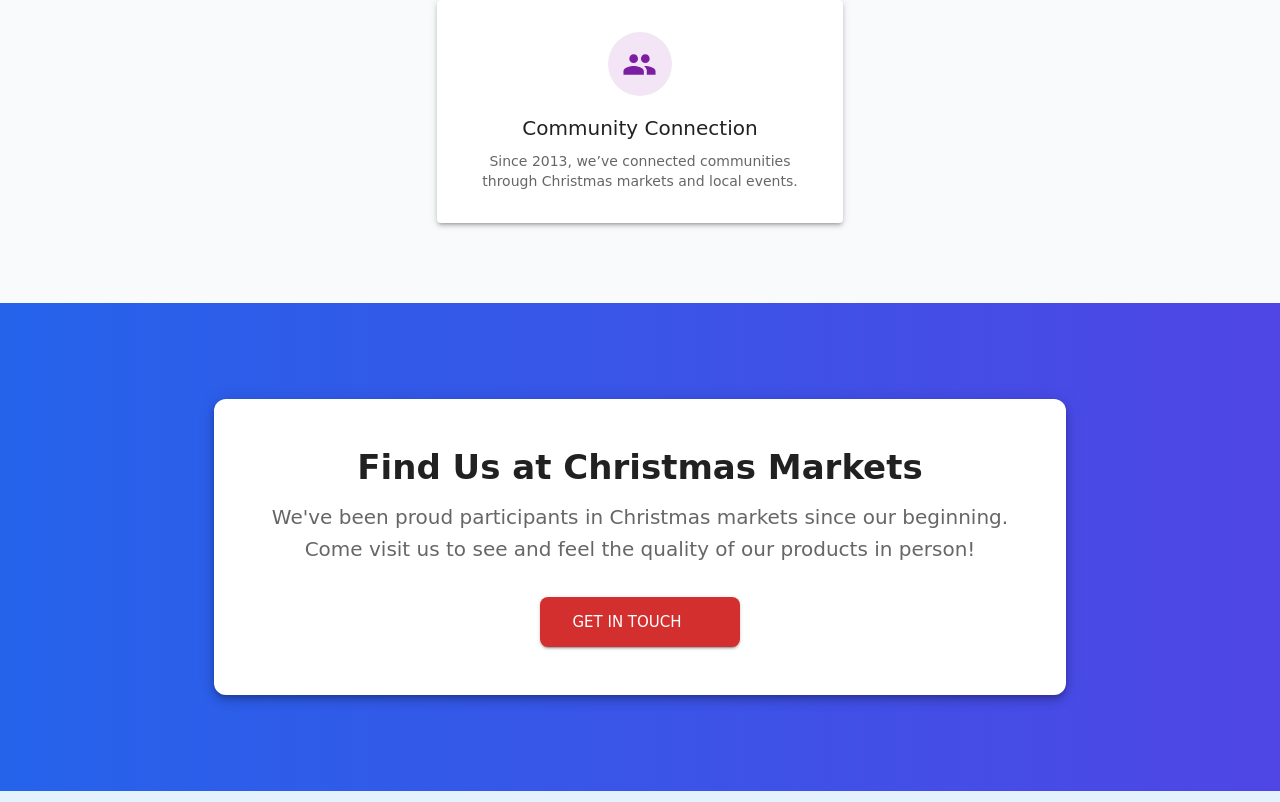
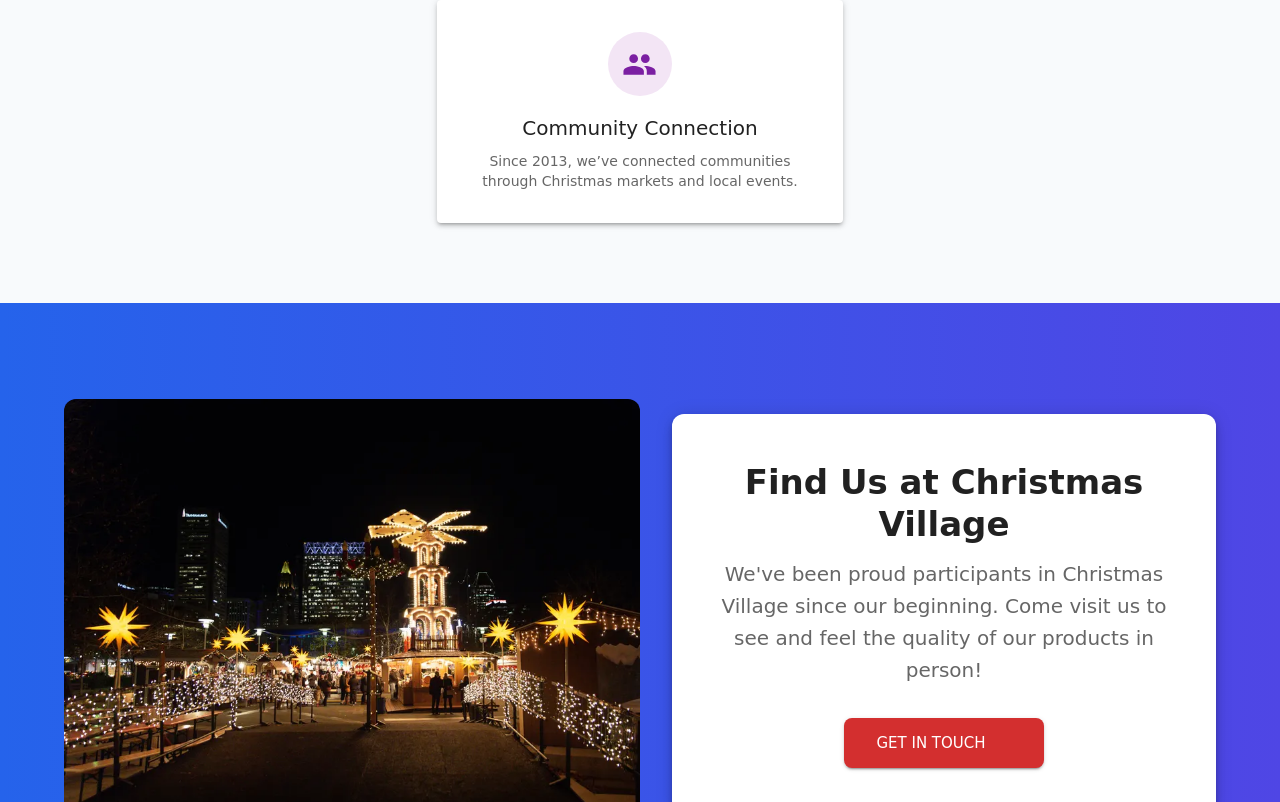
Before and after one commit to shasigdel/wolly-wonders, a React (Vite) app in the folder woolly-wonders-frontend/: page / in a window 1280 px wide. Shown: the part 1998-2800 px from the top of the page. Built offline with nearby package versions, Linux system fonts and the light colour scheme; some icons are missing.

Commit message:
made some changes with logo placement

```diff
--- a/woolly-wonders-frontend/src/components/Values.tsx
+++ b/woolly-wonders-frontend/src/components/Values.tsx
@@ -19,7 +19,7 @@ const Values: React.FC = () => {
       icon: <FavoriteIcon fontSize="large" />,
       title: 'Ethical Craftsmanship',
       description:
-        'All products are handmade by skilled Himalayan artisans, respecting tradition and fair trade.',
+        'All products are handmade by skilled Himalayan artisans, respecting tradition.',
       bgColor: '#E3F2FD',
       iconColor: '#1976D2',
     },
--- a/woolly-wonders-frontend/src/main.tsx
+++ b/woolly-wonders-frontend/src/main.tsx
@@ -1,12 +1,14 @@
-import ReactDOM from 'react-dom/client';
-import { ThemeProvider, CssBaseline } from '@mui/material';
-import App from './App';
-import holidayTheme from './theme';
+import React from "react";
+import ReactDOM from "react-dom/client";
+import App from "./App";
+import { ThemeProvider, CssBaseline } from "@mui/material";
+import holidayTheme from "./theme";
 
-const root = ReactDOM.createRoot(document.getElementById('root')!);
-root.render(
-  <ThemeProvider theme={holidayTheme}>
-    <CssBaseline />
-    <App />
-  </ThemeProvider>
+ReactDOM.createRoot(document.getElementById("root")!).render(
+  <React.StrictMode>
+    <ThemeProvider theme={holidayTheme}>
+      <CssBaseline /> {/* ensures background colors etc. are applied */}
+      <App />
+    </ThemeProvider>
+  </React.StrictMode>
 );
--- a/woolly-wonders-frontend/src/pages/AboutPage.tsx
+++ b/woolly-wonders-frontend/src/pages/AboutPage.tsx
@@ -60,8 +60,7 @@ const AboutPage: React.FC = () => {
           </Typography>
           <Paper sx={{ p: 4, bgcolor: "primary.light", color: "primary.contrastText" }}>
             <Typography variant="body1">
-              To preserve and celebrate traditional Himalayan craftsmanship while supporting fair trade
-              practices and sustainable sourcing. We believe every purchase should make a positive impact
+              To preserve and celebrate traditional Himalayan craftsmanship while supporting Nepali crafmanship. We believe every purchase should make a positive impact
               on both the artisan and the environment.
             </Typography>
           </Paper>
--- a/woolly-wonders-frontend/src/pages/HomePage.tsx
+++ b/woolly-wonders-frontend/src/pages/HomePage.tsx
@@ -33,12 +33,12 @@ const HomePage: React.FC = () => {
       <Box
   sx={{
     display: "flex",
-    flexDirection: { xs: "column", md: "row" }, // stack on mobile, side-by-side on desktop
+    flexDirection: { xs: "column", md: "row" },
     alignItems: "center",
     justifyContent: "center",
     bgcolor: "white",
-    py: { xs: 2, sm: 4, md: 6 },
-    gap: { xs: 10, md: 10 }, // spacing between sections
+    py: { xs: 1, sm: 3, md: 6 }, // reduced padding on mobile
+    gap: { xs: 8, md: 10 }, // spacing between logo and text
   }}
 >
   {/* Logo */}
@@ -47,7 +47,7 @@ const HomePage: React.FC = () => {
     src="/woolly-wonders.png"
     alt="Woolly Wonders Logo"
     sx={{
-      width: { xs: 150, sm: 250, md: 350, lg: 400 },
+      width: { xs: 200, sm: 300, md: 350, lg: 400 }, // slightly bigger on mobile
       height: "auto",
     }}
   />
@@ -56,7 +56,7 @@ const HomePage: React.FC = () => {
   <Box
     sx={{
       textAlign: { xs: "center", md: "left" },
-      maxWidth: { xs: "100%", md: "500px" }, // control width on larger screens
+      maxWidth: { xs: "100%", md: "500px" },
     }}
   >
     <Typography variant="h3" fontWeight="bold" color="text.primary" gutterBottom>
@@ -69,7 +69,6 @@ const HomePage: React.FC = () => {
       artisans in Nepal.
     </Typography>
 
-    {/* Buttons */}
     <Box display="flex" flexWrap="wrap" gap={2} justifyContent={{ xs: "center", md: "flex-start" }}>
       <Button
         variant="contained"
@@ -164,14 +163,47 @@ const HomePage: React.FC = () => {
 
      {/* Christmas Market Section */}
 <Box py={12} sx={{ background: "linear-gradient(90deg, #2563EB, #4F46E5)" }}>
-        <Container maxWidth="md">
-          <Paper elevation={6} sx={{ p: 6, borderRadius: 3, textAlign: "center" }}>
+  <Container maxWidth="lg"> {/* Use larger container */}
+    <Box
+      sx={{
+        display: "flex",
+        flexDirection: { xs: "column", md: "row" },
+        alignItems: "center",
+        justifyContent: "center",
+        gap: { xs: 6, md: 4 }, // balanced spacing
+      }}
+    >
+      {/* Image */}
+      <Box
+        component="img"
+        src="/baltimore-christmas.png"
+        alt="Baltimore Christmas Village"
+        sx={{
+          flex: { md: 1 },
+          width: { xs: "100%", md: "50%" }, // take half space on desktop
+          height: "auto",
+          borderRadius: 3,
+          objectFit: "contain",
+        }}
+      />
+
+      {/* Text Card */}
+      <Paper
+        elevation={6}
+        sx={{
+          flex: { md: 1 },
+          p: { xs: 4, md: 6 },
+          borderRadius: 3,
+          textAlign: "center",
+          width: { xs: "100%", md: "50%" }, // ensure proper width
+        }}
+      >
         <Typography variant="h4" fontWeight="bold" color="text.primary" gutterBottom>
-              Find Us at Christmas Markets
+          Find Us at Christmas Village
         </Typography>
 
         <Typography variant="h6" color="text.secondary" mb={4}>
-              We've been proud participants in Christmas markets since our beginning.
+          We've been proud participants in Christmas Village since our beginning.
           Come visit us to see and feel the quality of our products in person!
         </Typography>
 
@@ -186,8 +218,11 @@ const HomePage: React.FC = () => {
           Get In Touch
         </Button>
       </Paper>
+    </Box>
   </Container>
 </Box>
+
+
     </Box>
   );
 };
```
Lines whose indentation alone changed are shown as unchanged.
